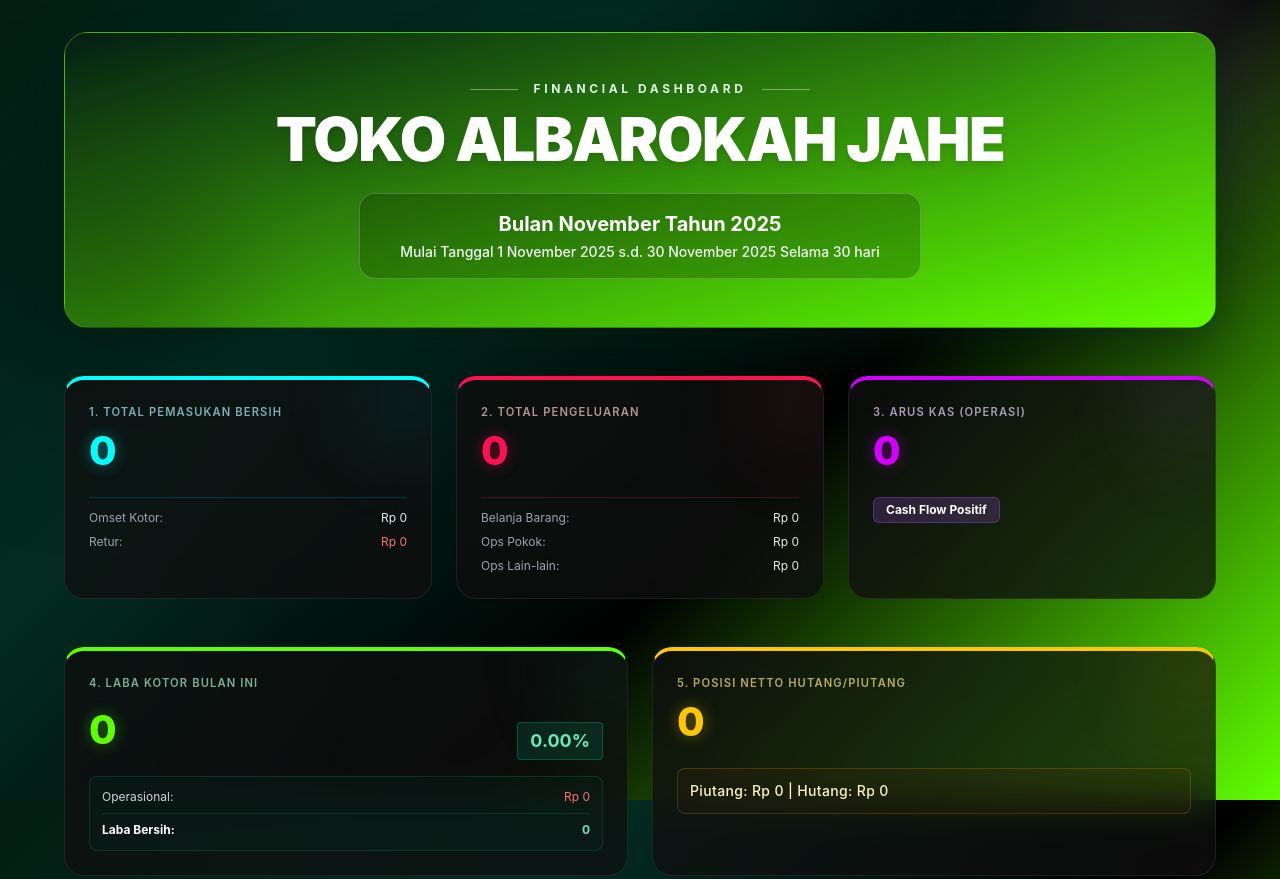
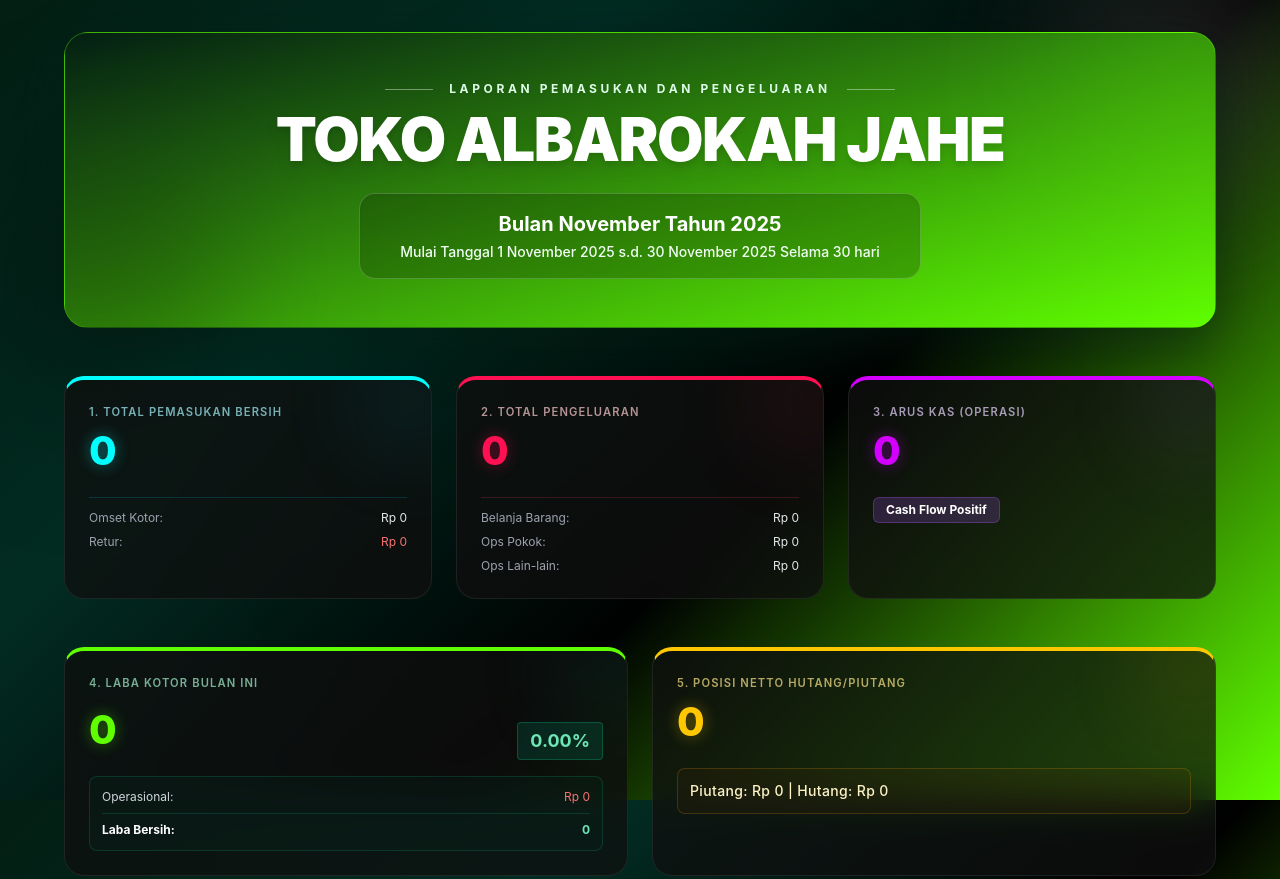
Before and after one commit to dukunexcel/PPTJahe, a plain HTML site: page index.html in a window 1280 px wide. Shown: the top 879 px of the page. Drawn offline with nearby package versions, Linux system fonts and the light colour scheme.

Commit message:
Update index.html

```diff
--- a/index.html
+++ b/index.html
@@ -120,7 +120,7 @@
                 <div class="flex items-center justify-center space-x-4 mb-3">
                     <div class="h-px w-12 bg-white/40"></div>
                     <h2 class="text-xs font-bold tracking-[0.3em] uppercase text-green-100 drop-shadow-sm">
-                        Financial Dashboard
+                        LAPORAN PEMASUKAN DAN PENGELUARAN
                     </h2>
                     <div class="h-px w-12 bg-white/40"></div>
                 </div>
```
